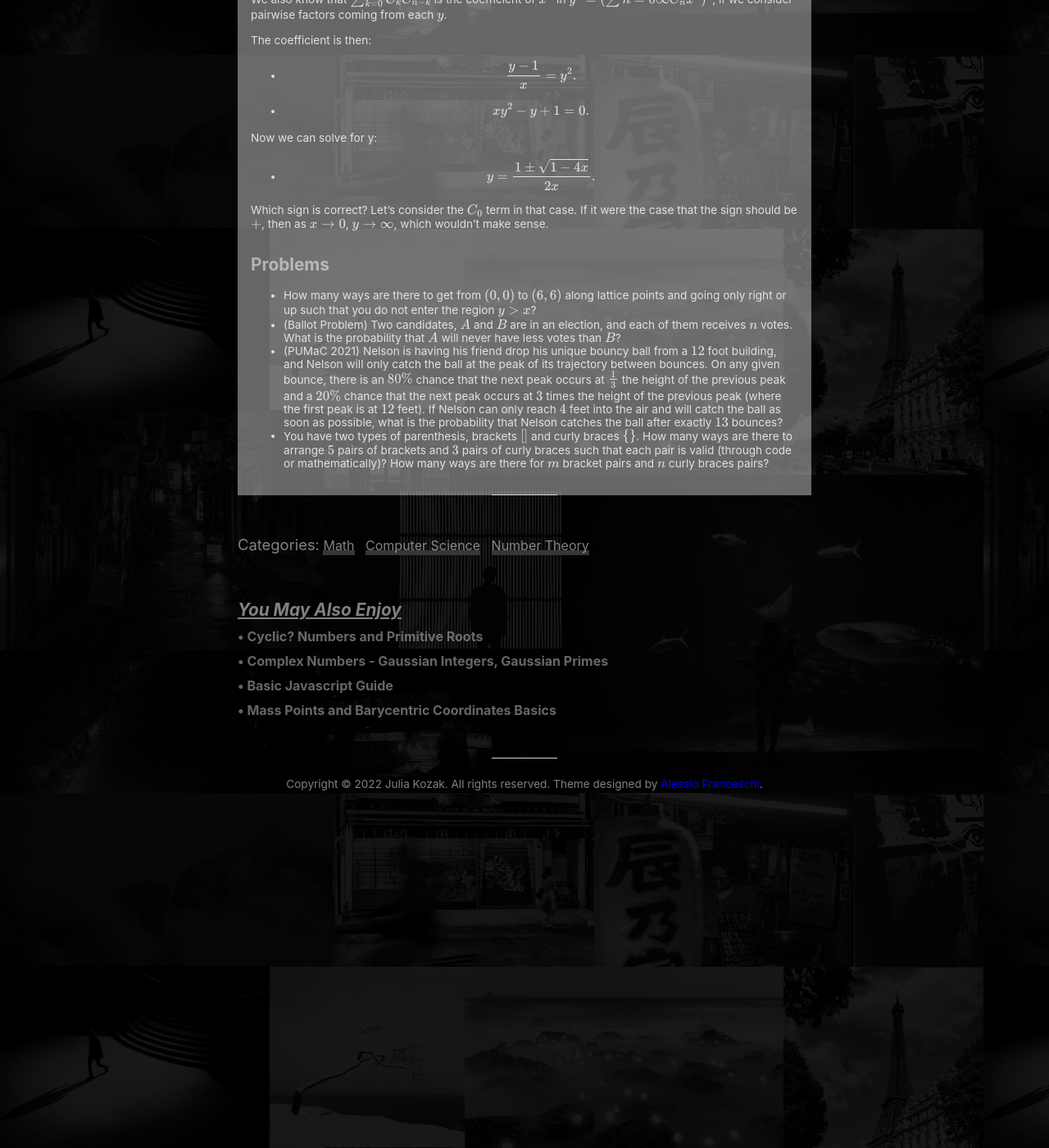
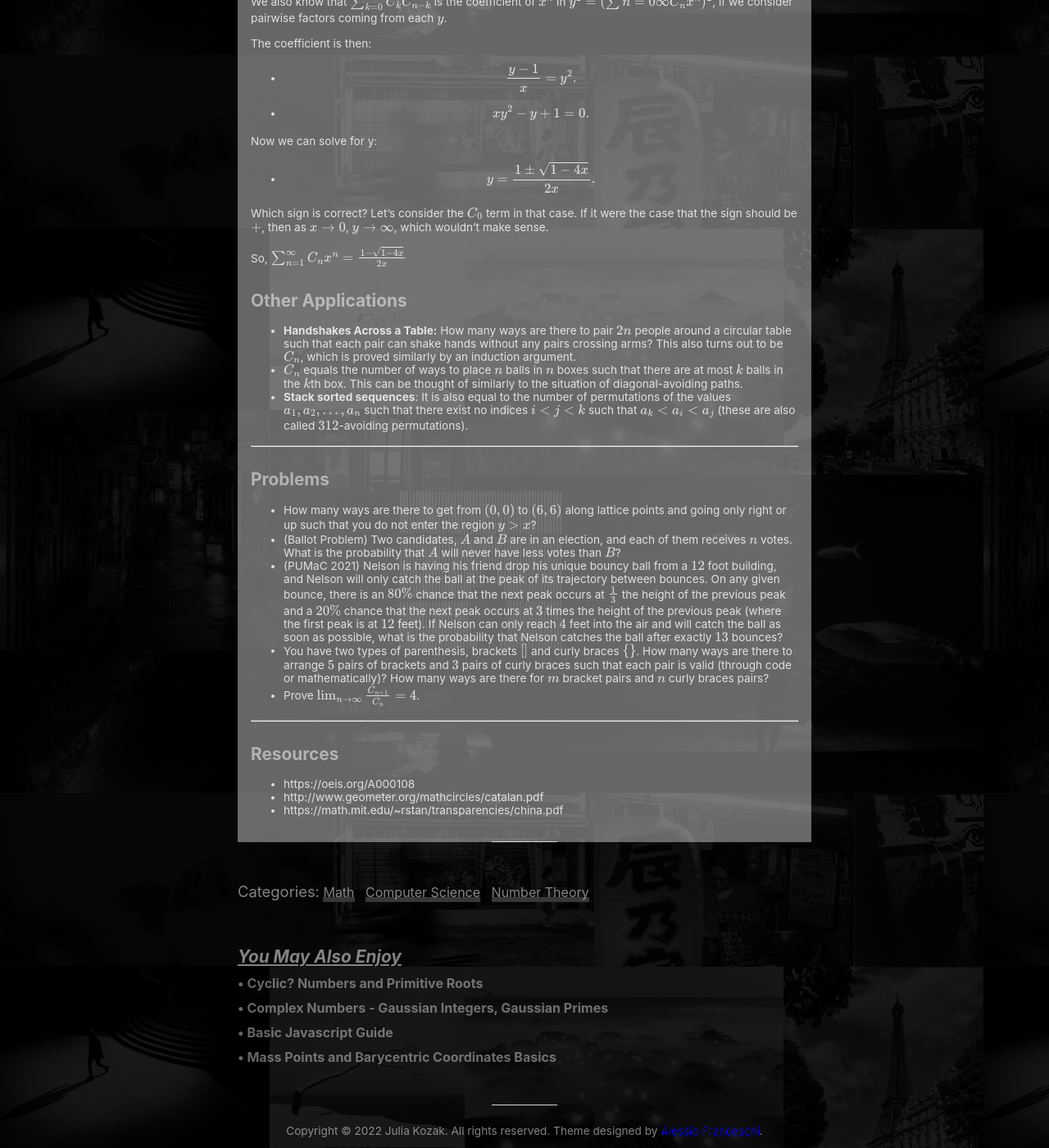
Before and after one commit to jkozak30/blog, a Jekyll site: the page built from _posts/2022-04-04-catalan-nums.md, in a window 1280 px wide and 1400 px high, scrolled down 2633 px. Shown: the whole window at 82% size. Built offline with Jekyll 4.4.1, drawn with Linux system fonts in a browser that asks for light colours; nearby versions of some CDN libraries; comment, search, counter and statistics services are not loaded; some of the changed text lies outside the part shown.

Commit message:
productive english class

```diff
--- a/_posts/2022-04-04-catalan-nums.md
+++ b/_posts/2022-04-04-catalan-nums.md
@@ -76,6 +76,7 @@ This recursive definition applies to a new situation. The problem is: how many w
 - You can get every pair of $$k$$-gon and $$n-k+1$$-gon, for $$2 \leq k < n-2$$.
 - So, using our inductive hypothesis, the total is $$C_{0}C_{n-1} + C_{1}C_{n-2}+ ... + C_{n-1}C_0$$, which is $$C_n$$.
 
+
 #### Binary Tree Counting
 
 {insert diagram}
@@ -92,7 +93,7 @@ There's actually a one to one correspondence between polygon triangulations and
 {insert diagram}
 
 
-#### Generating Function $$\sum_{i=1}^{\infty}C_nx^n$$
+#### Generating Function $$\sum_{n=1}^{\infty}C_nx^n$$
 
 - Let's get a closed form for $$\sum_{n=0}^{\infty}C_nx^n$$ for a certain $$x$$.
 - Let $$y = \sum_{n=0}^{\infty}C_nx^n$$.
@@ -113,8 +114,28 @@ Now we can solve for y:
 
 Which sign is correct? Let's consider the $$C_0$$ term in that case. If it were the case that the sign should be $$+$$, then as $$x \rightarrow 0$$, $$y \rightarrow \infty$$, which wouldn't make sense.
 
+So, $$\sum_{n=1}^{\infty}C_nx^n = \frac{1 - \sqrt{1-4x}}{2x}$$
+
+#### Other Applications
+
+- **Handshakes Across a Table:** How many ways are there to pair $$2n$$ people around a circular table such that each pair can shake hands without any pairs crossing arms? This also turns out to be $$C_n$$, which is proved similarly by an induction argument.
+- **$$C_n$$** equals the number of ways to place $$n$$ balls in $$n$$ boxes such that there are at most $$k$$ balls in the $$k$$th box. This can be thought of similarly to the situation of diagonal-avoiding paths.
+- **Stack sorted sequences**: It is also equal to the number of permutations of the values $$a_1, a_2, ..., a_n$$ such that there exist no indices $$i < j < k$$ such that $$a_k < a_i < a_j$$ (these are also called $$312$$-avoiding permutations).
+
+
+---
+
 #### Problems
 - How many ways are there to get from $$(0, 0)$$ to $$(6, 6)$$ along lattice points and going only right or up such that you do not enter the region $$y > x$$?
 - (Ballot Problem) Two candidates, $$A$$ and $$B$$ are in an election, and each of them receives $$n$$ votes. What is the probability that $$A$$ will never have less votes than $$B$$?
 - (PUMaC 2021) Nelson is having his friend drop his unique bouncy ball from a $$12$$ foot building, and Nelson will only catch the ball at the peak of its trajectory between bounces. On any given bounce, there is an $$80\%$$ chance that the next peak occurs at $$\frac{1}{3}$$ the height of the previous peak and a $$20\%$$ chance that the next peak occurs at $$3$$ times the height of the previous peak (where the first peak is at $$12$$ feet). If Nelson can only reach $$4$$ feet into the air and will catch the ball as soon as possible, what is the probability that Nelson catches the ball after exactly $$13$$ bounces?
 - You have two types of parenthesis, brackets $$[]$$ and curly braces $$\{\}$$. How many ways are there to arrange $$5$$ pairs of brackets and $$3$$ pairs of curly braces such that each pair is valid (through code or mathematically)? How many ways are there for $$m$$ bracket pairs and $$n$$ curly braces pairs?
+- Prove $$\lim_{n \to \infty}\frac{C_{n+1}}{C_{n}} = 4$$.
+
+---
+
+#### Resources
+
+- https://oeis.org/A000108
+- http://www.geometer.org/mathcircles/catalan.pdf
+- https://math.mit.edu/~rstan/transparencies/china.pdf
```
